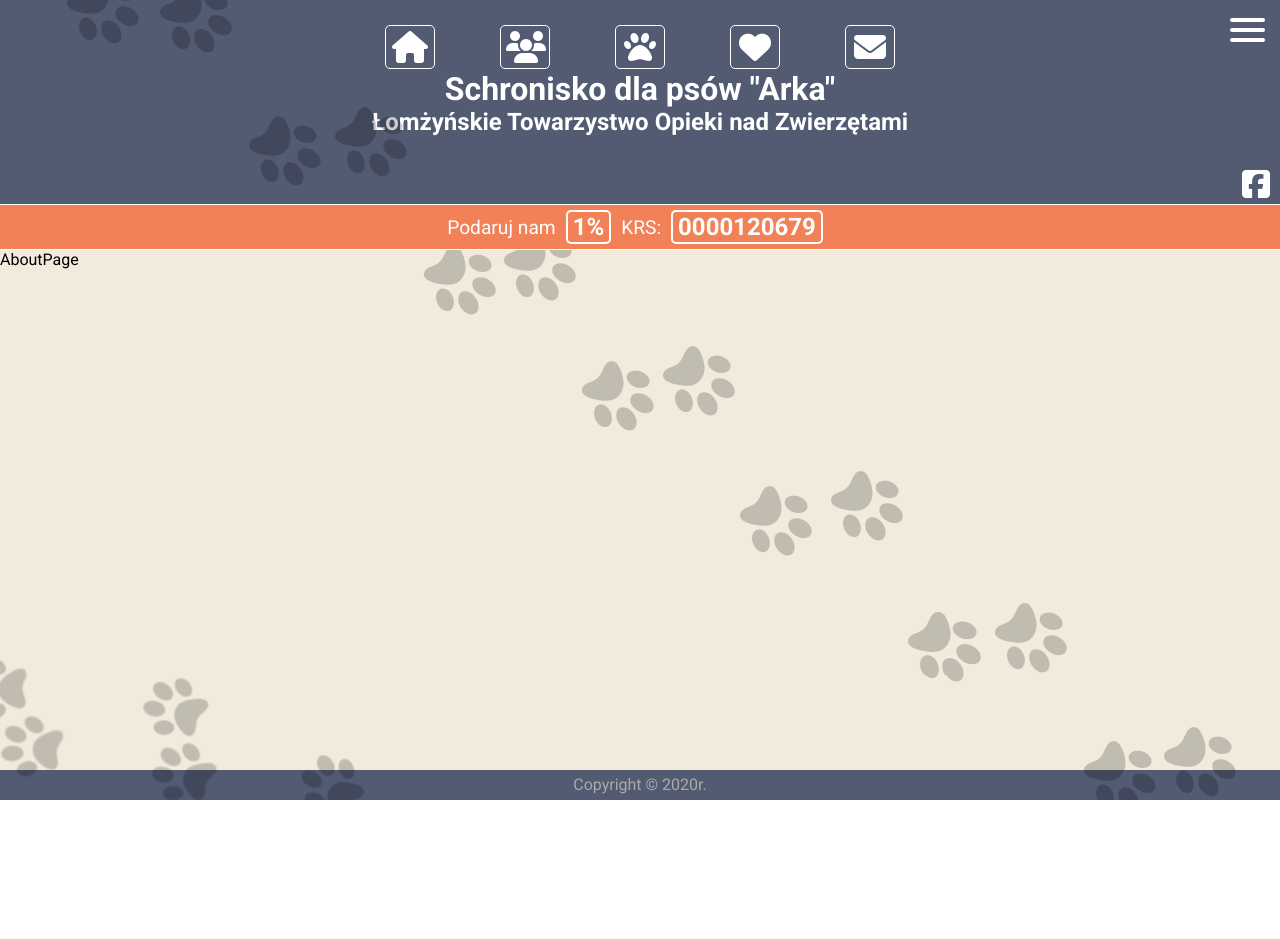
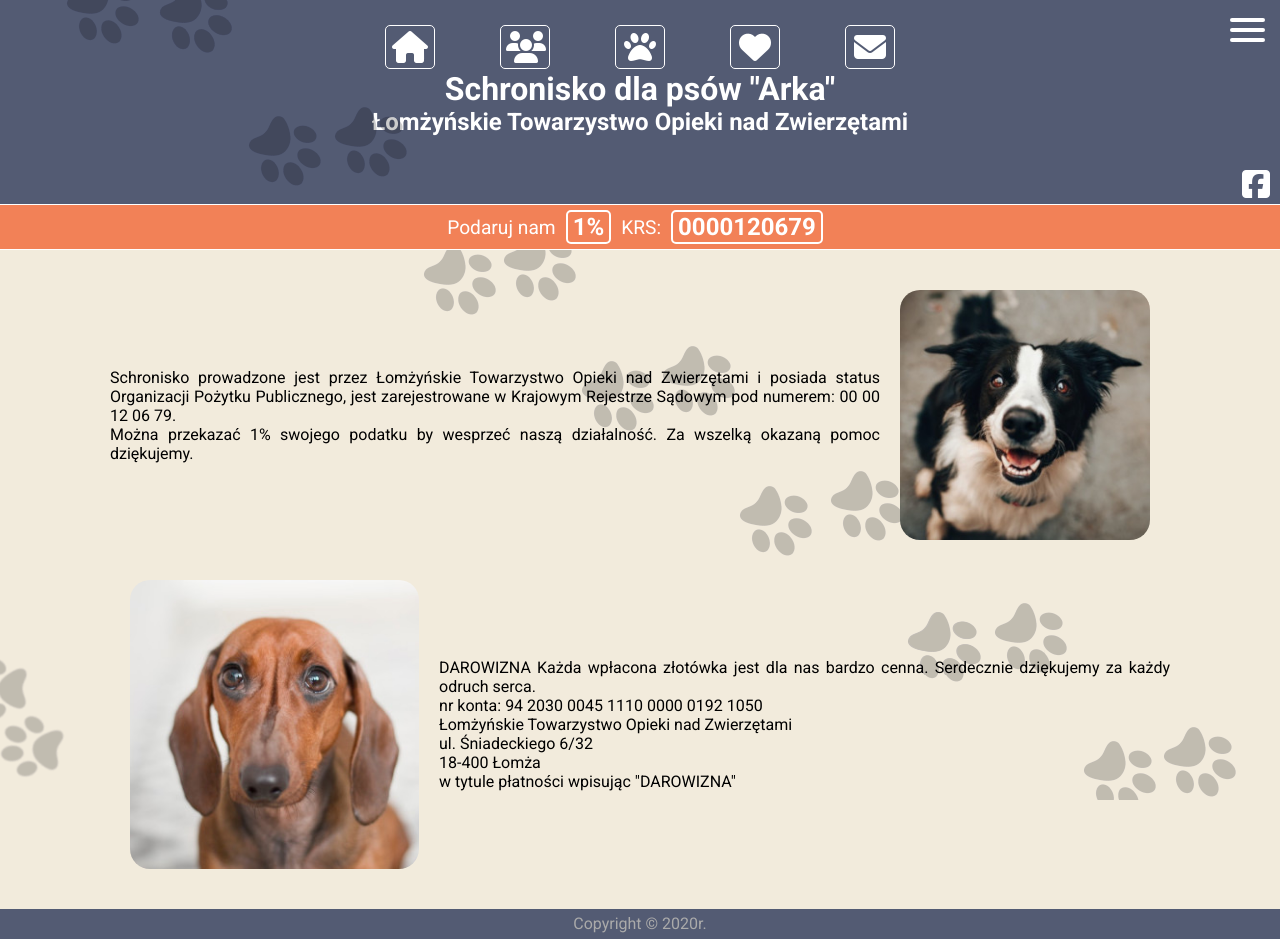
Before and after one commit to bemog/website-dog-shelter-v2, a React (Create React App) app: page /about in a window 1280 px wide. Before the commit the page ends 800 px from the top, so only its background shows below. Built offline with nearby package versions, Linux system fonts and the light colour scheme.

Commit message:
Add AboutPage structure and styling

```diff
--- a/src/pages/AboutPage.js
+++ b/src/pages/AboutPage.js
@@ -1,11 +1,37 @@
 import React from 'react';
+import DogPicture2 from '../images/Donation1.jpg';
+import DogPicture1 from '../images/Donation2.jpg';
+import '../styles/AboutPage.scss';
 
 const AboutPage = () => {
-    return (
-        <div>
-            AboutPage
-        </div>
-    );
+  return (
+    <div className='about'>
+      <div className='about__container'>
+        <p className='about__container-text'>Schronisko prowadzone jest przez Łomżyńskie Towarzystwo Opieki nad Zwierzętami i
+        posiada status Organizacji Pożytku Publicznego,
+        jest zarejestrowane w Krajowym Rejestrze Sądowym pod numerem:
+        00 00 12 06 79. <br />Można przekazać 1% swojego podatku by wesprzeć naszą działalność.
+          Za wszelką okazaną pomoc dziękujemy.</p>
+        <img className='about__container-image' src={DogPicture1} alt="Zdjęcie wesołego psa" />
+      </div>
+      <div className='about__container'>
+        <img className='about__container-image' src={DogPicture2} alt="Zdjęcie smutnego psa" />
+        <p className='about__container-text'>DAROWIZNA
+        Każda wpłacona złotówka jest dla nas bardzo cenna. Serdecznie dziękujemy za każdy odruch serca.
+        <br />
+        nr konta: 94 2030 0045 1110 0000 0192 1050
+        <br />
+        Łomżyńskie Towarzystwo Opieki nad Zwierzętami
+        <br />
+        ul. Śniadeckiego 6/32
+        <br />
+        18-400 Łomża
+        <br />
+          w tytule płatności wpisując "DAROWIZNA"</p>
+      </div>
+    </div>
+
+  );
 }
 
 export default AboutPage;
--- /dev/null
+++ b/src/styles/AboutPage.scss
@@ -0,0 +1,26 @@
+@import '_config.scss';
+
+.about {
+    $self: &;
+    display: flex;
+    flex-direction: column;
+    justify-content: space-evenly;
+
+    &__container {
+      display: flex;
+      justify-content: space-evenly;
+      align-items: center;
+
+      &-text {
+        text-align: justify;
+      }
+
+      &-image {
+        width: 30%;
+        max-width: 300px;
+        min-width: 250px;
+        margin: 20px;
+        border-radius: 20px;
+      }
+    }
+  }
--- a/src/styles/App.scss
+++ b/src/styles/App.scss
@@ -6,7 +6,6 @@
 body {
     min-height: 100vh;
     width: 100%;
-
     font-family: 'Roboto', sans-serif;
     overflow-x: hidden;
 }
@@ -16,6 +15,7 @@ body {
     width: 100%;
     display: grid;
     grid-template-rows: 250px 1fr 30px;
+    background-color: $tertiary-color;
 }
 
 
--- a/src/styles/Main.scss
+++ b/src/styles/Main.scss
@@ -2,6 +2,8 @@
 
 .main {
     width: 100%;
+    max-width: 1100px;
     margin: 0 auto;
+      padding: 20px;
     background-color: $tertiary-color;
 }
```
